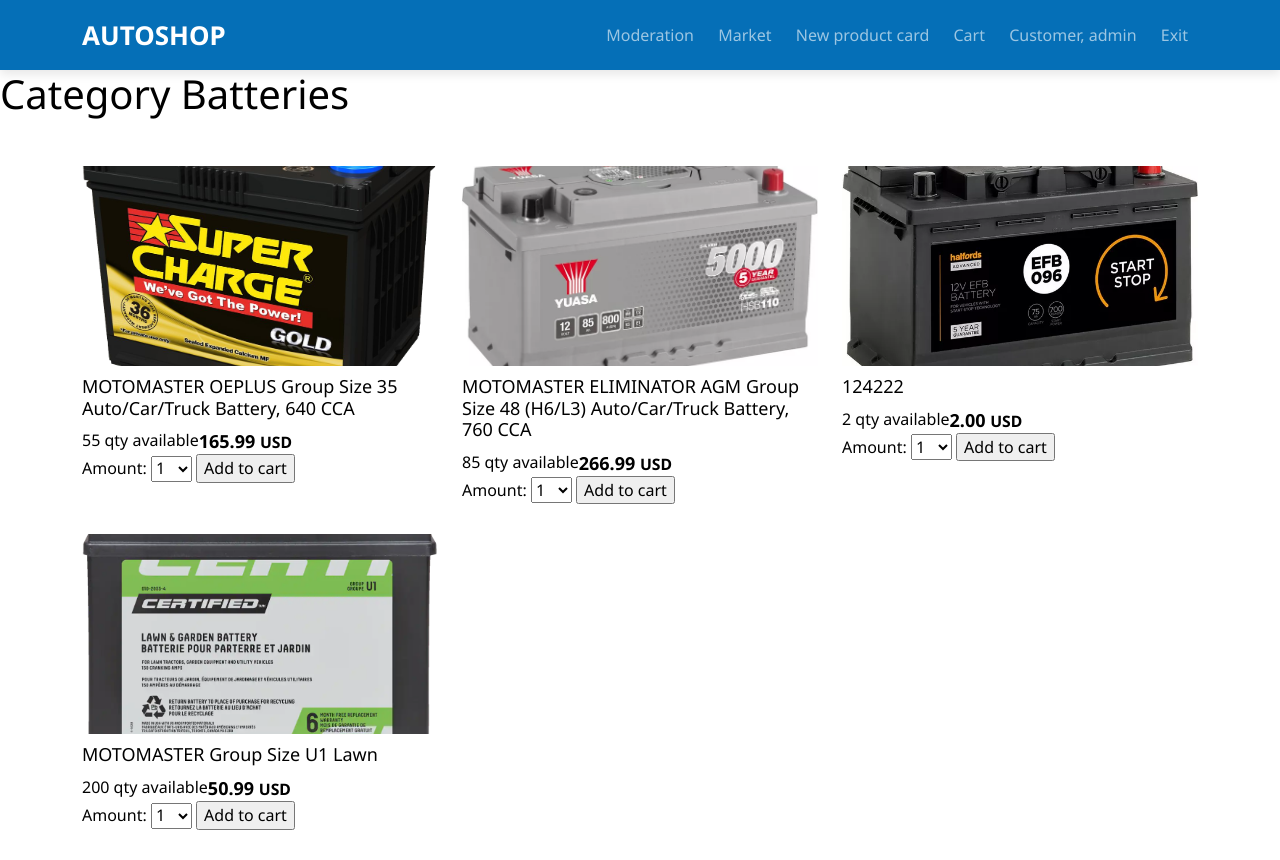
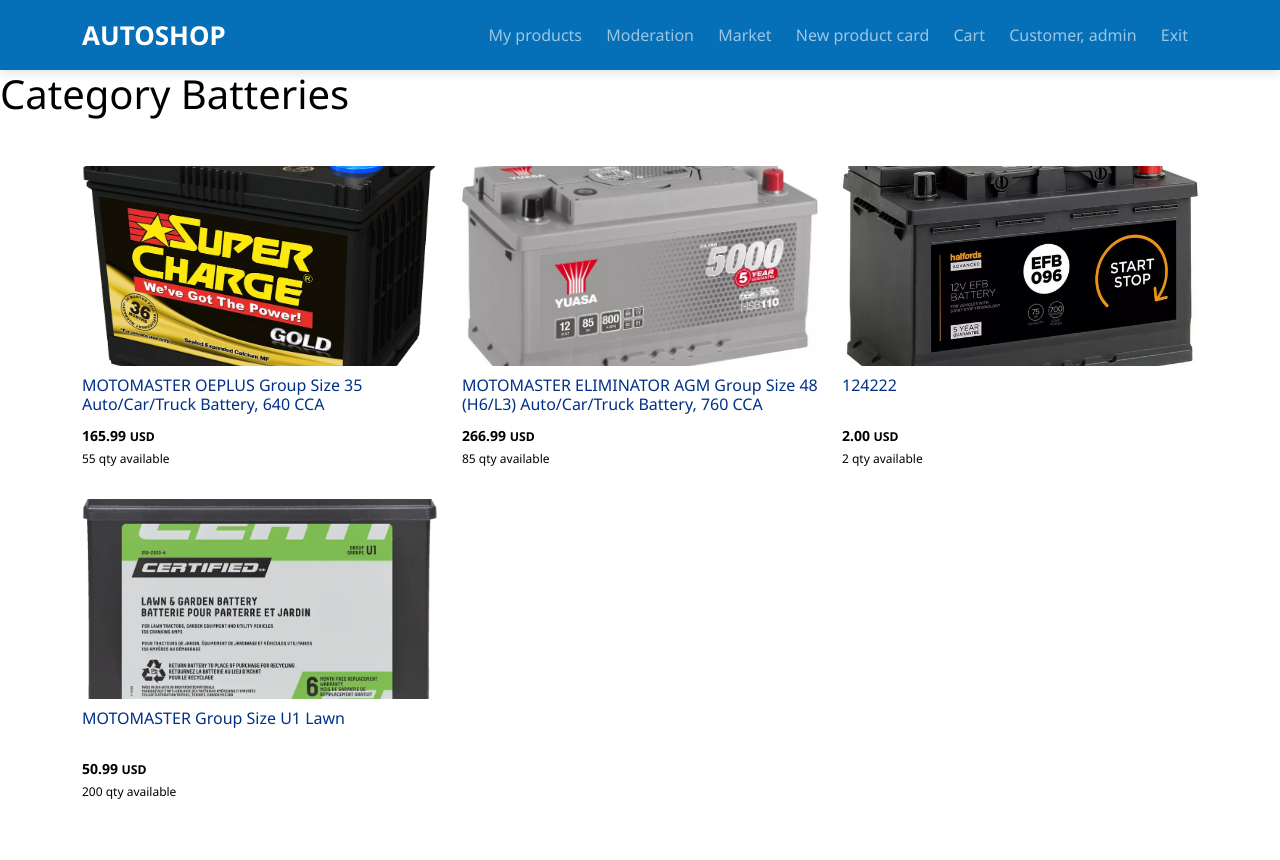
Before and after one commit to may42day/auto-marketplace, a Django app: a page that uses templates/base.html in a window 1280 px wide. After the commit the page ends 799 px from the top, so only its background shows below. Run offline with Django 4.2, Linux system fonts and the light colour scheme; a user stored in the database is signed in; data comes from the database, SQL or seed files in the repository; both versions use the stored data as it was after the commit; some libraries are stand-ins or nearby versions.

Commit message:
feat sellers_products, refactor views

```diff
--- a/goods/templates/goods/category.html
+++ b/goods/templates/goods/category.html
@@ -16,51 +16,17 @@
                                 <img src="{{product.picture.url}}" alt="{{ product.name }}" width="300" height="200">
                             </div>
                             <div class="info">
-                                            <h3>{{ product.name }}</h3>
+                                <a href="{{ category.slug }}/{{ product.id }}"><h3>{{ product.name }}</h3></a>
                                 <div>
-                                                <div class="info-price">
-                                                    <span class="available">{{ product.amount }} qty available</span>
                                     <span class="price">{{ product.price }} <small>{{ product.currency }}</small></span>
                                 </div>
-                                                <div class="add-to-cart">
-                                                    <form action="{% url 'cart:add_to_cart' product.id %}" method="post">
-                                                        {% csrf_token %}
-                                                        {{ cart_form }}
-                                                        <input type="submit" value="Add to cart">
-                                                    </form>
+                                <span class="available">{{ product.amount }} qty available</span>
                             </div>
                         </div>
                     </div>
-                                    </div>
-                                </div>
+
                 {% endif %}
             {% endfor %}
         </div>
     </div>
-
-<!--     {% for product in products %}
-        {% if not product.on_moderation %}
-        <div class="product-card">
-            <ul>{{ product.owner }}</ul>
-            <li>{{ product.name }}</li>
-            <li>{{ product.discription }}</li>
-            <li>{{ product.amount }}</li>
-            <li>{{ product.price }} {{ product.currency }}</li>
-            <li>Created: {{ product.created }}</li>
-            <li><a href="{{ category.slug }}/{{ product.id }}">Link</a></li>
-
-            {% if product.updated != product.created %}
-                <li> Updated: {{ product.updated }}</li>
-            {% endif %}
-
-
-            <form action="{% url 'cart:add_to_cart' product.id %}" method="post">
-                {% csrf_token %}
-                {{ cart_form }}
-                <input type="submit" value="Add to cart">
-            </form>
-
-        </div>
-        {% endif %}
-    {% endfor %}
-{% endblock %} -->
+{% endblock %}
--- a/goods/templates/goods/market.html
+++ b/goods/templates/goods/market.html
@@ -1,6 +1,6 @@
 {% extends 'base.html' %}
 
-{% block title %}New card{% endblock %}
+{% block title %}Market{% endblock %}
 
 
 {% block content %}
--- a/goods/urls.py
+++ b/goods/urls.py
@@ -1,11 +1,11 @@
 from django.urls import path, include
-from . import views
+from .views import MarketPage, create_product_card, products_on_moderation, category, ProductCard
 
 urlpatterns = [
-    path('', views.market, name='market'),
-    path('create', views.create_product_card, name='create-card'),
-    path('moderation', views.products_on_moderation, name='moderation'),
-    path('<slug:slug_category>', views.category, name='category-detail'),
-    path('<slug:slug_category>/<int:product_id>', views.product_card, name='product-card'),
+    path('', MarketPage.as_view(), name='market'),
+    path('create', create_product_card, name='create-card'),
+    path('moderation', products_on_moderation, name='moderation'),
+    path('<slug:slug_category>', category, name='category-detail'),
+    path('<slug:slug_category>/<int:product_id>', ProductCard.as_view(), name='product-card'),
 
 ]
--- a/goods/views.py
+++ b/goods/views.py
@@ -3,6 +3,18 @@
 from .models import Category, Product, ShoppingCart
 from .forms import NewCardForm
 from cart.forms import AddToCartForm
+from django.views.generic import ListView, DeleteView
+
+
+class MarketPage(ListView):
+    model = Category
+    template_name = 'goods/market.html'
+    context_object_name = 'categories'
+
+class ProductCard(DeleteView):
+    model = Product
+    template_name = 'goods/product_card.html'
+    pk_url_kwarg = 'product_id'
 
 def create_product_card(request):
     if request.method == 'POST':
@@ -17,17 +29,6 @@
         card_form = NewCardForm()
     return render(request, 'goods/new_product_card.html', context={
         'card_form':card_form,
-    })
-
-def product_card(request, slug_category:str, product_id:int):
-    product = get_object_or_404(Product, id=product_id)
-    return render(request, 'goods/product_card.html', context={
-        'product':product,
-    })
-def market(request):
-    categories = Category.objects.all()
-    return render(request, 'goods/market.html', context={
-        'categories':categories
     })
 
 
--- a/static/css/style.css
+++ b/static/css/style.css
@@ -93,32 +93,38 @@
 }
 
 .image img {
-    height: 150;
+    height: 200px;
     width: 100%;
     object-fit: cover;
-    border-radus: 5px;
+    border-radius: 5px;
 }
 
 .info h3{
-    font-size: 18px;
+    font-size: 16px;
+    display: -webkit-box;
+    -webkit-line-clamp: 2;
+    -webkit-box-orient: vertical;
+    overflow: hidden;
+    color:#003087;
+    height:40px;
+    text-align: top-left;
 }
 
-.info-price{
-    display: flex;
-    flex-flow: row nowrap;
-    justify-self: space-between;
-    margin-top: 10px;
-}
-
-.price{
-    font-weight: 700;
-    font-size: 18px;
-
+.info a{
+    text-decoration: none;
 }
 
 .available{
+  font-size: 12px;
+  display: inline-block;
+}
 
+.price {
+  font-weight: 700;
+  font-size: 14px;
+  display: inline-block;
 }
+
 
 .add-to-cart{
     border: none;
--- a/templates/base.html
+++ b/templates/base.html
@@ -18,11 +18,12 @@
 
 <nav class="navbar">
     <div class="container">
-        <a href="{% url 'start-page' %}" class="navbar-logo">AUTOSHOP</a>
+        <a href="{% url 'index' %}" class="navbar-logo">AUTOSHOP</a>
 <!--        <img class='logo' src="{% static 'pictures/logo.png' %}" alt="AutoShop Garage" width="50" height="50">-->
         <div class="navbar-wrap">
             <ul class="navbar-menu">
                 {% if request.user.is_authenticated %}
+                    <li><a href="{% url 'my_products' %}">My products</a></li>
                     <li><a href="{% url 'moderation' %}">Moderation</a></li>
                     <li><a href="{% url 'market' %}">Market</a></li>
                     <li><a href="{% url 'create-card' %}">New product card</a></li>
--- a/users/urls.py
+++ b/users/urls.py
@@ -1,9 +1,10 @@
 from django.urls import path, include
-from .views import start_page, sign_up
+from .views import index, sign_up, seller_products
 
 urlpatterns = [
-    path('', start_page, name='start-page'),
-    path('sign_up', sign_up, name='sign_up')
+    path('', index, name='index'),
+    path('my_products', seller_products, name='my_products'),
+    path('sign_up', sign_up, name='sign_up'),
 ]
 
 urlpatterns += [
```
Also changed, not shown: users/templates/users/SellerProducts.html (added, +38 -0 lines), users/views.py (+11 -2 lines), db.sqlite3, media/uploads/123.png (added), users/models.py (line endings or trailing spaces), users/templates/users/index.html (renamed from users/templates/users/start_page.html). Lines whose indentation alone changed are shown as unchanged.
